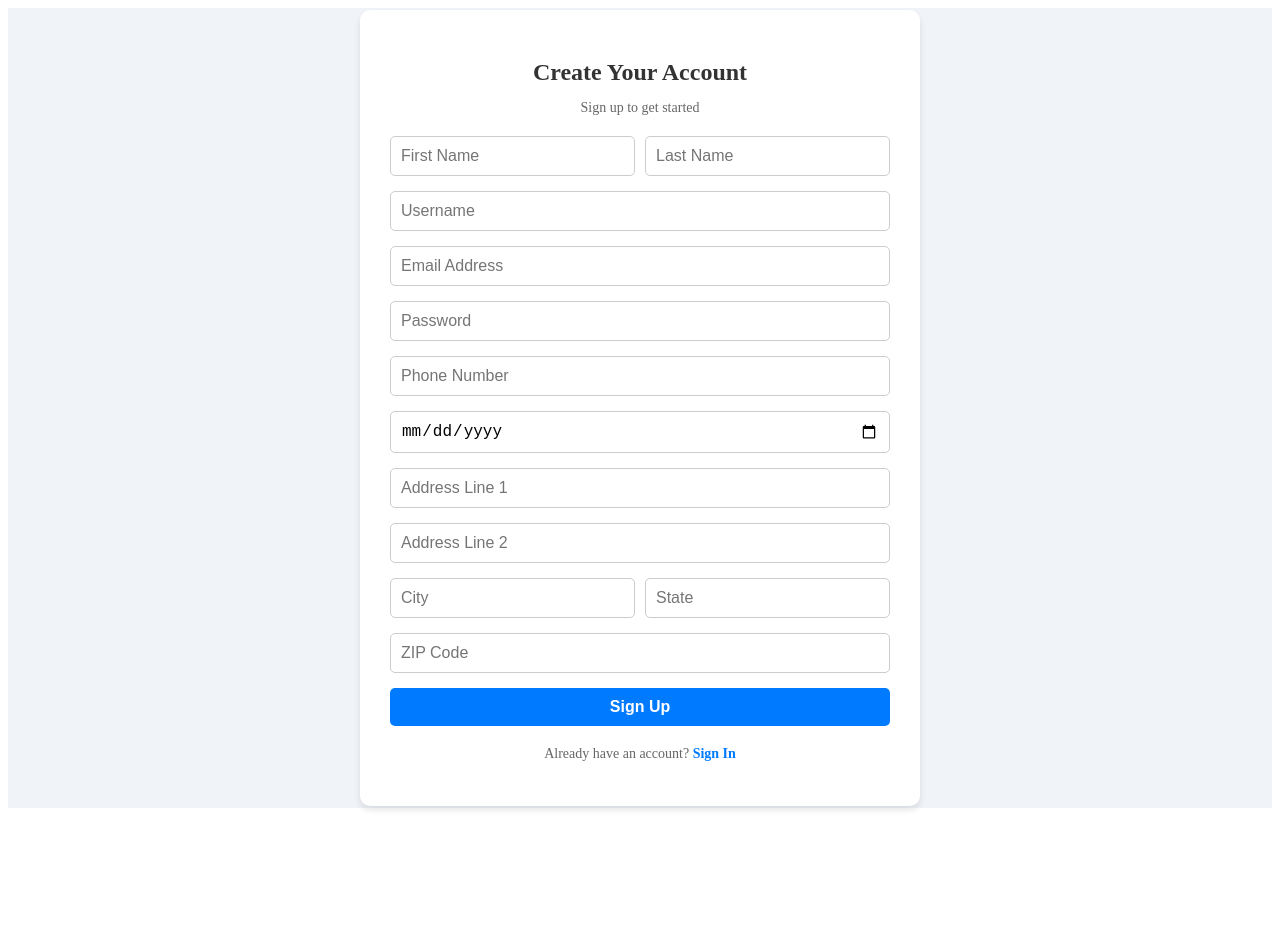
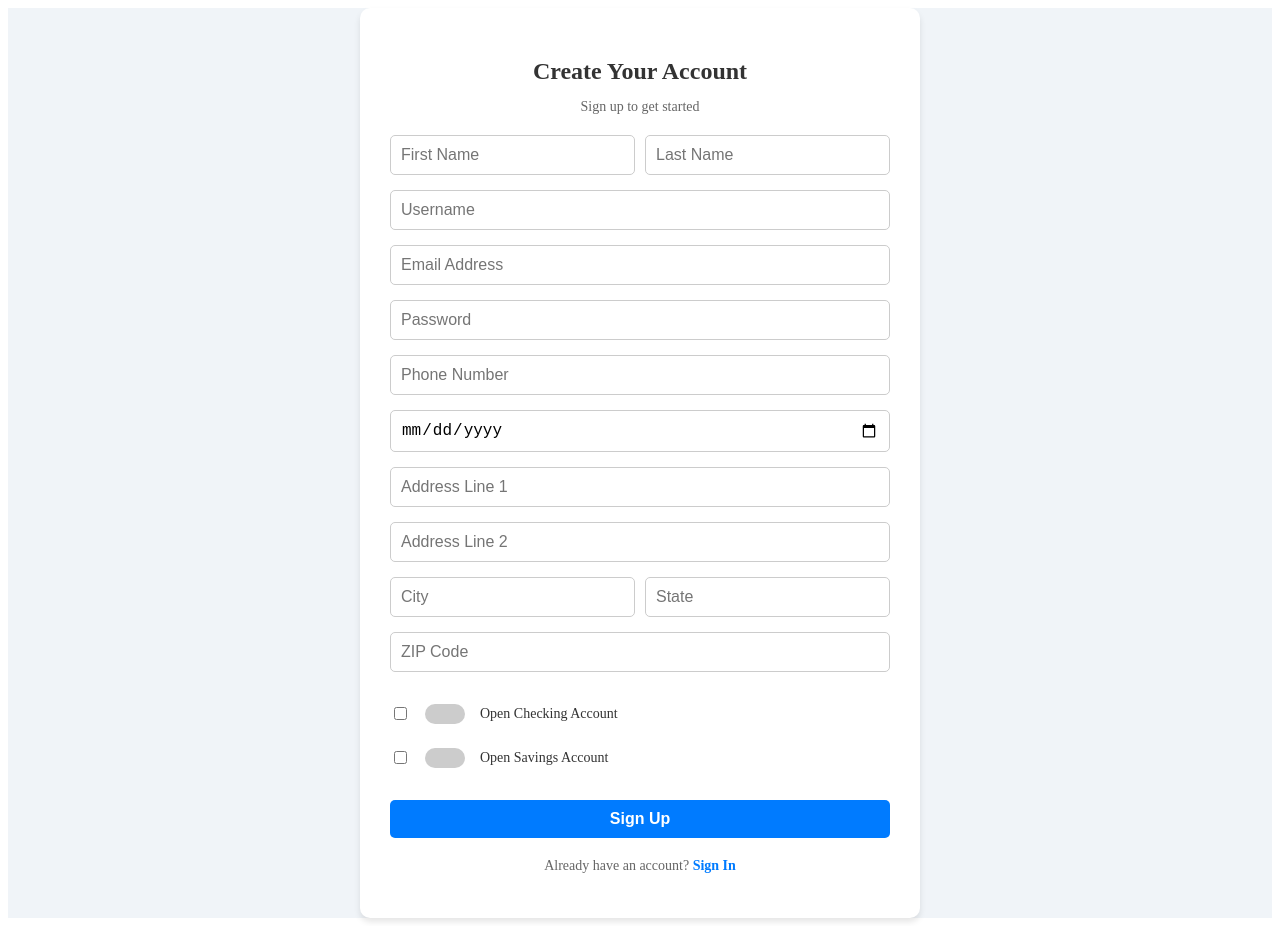
Before and after one commit to NormieNoob/Ai_Bank, a Next.js app in the folder frontend/: page /signup in a window 1280 px wide. Before the commit the page ends 816 px from the top, so only its background shows below. Built offline with nearby package versions, Linux system fonts and the light colour scheme.

Commit message:
added checkboxes to the signup page

```diff
--- a/frontend/src/app/(auth)/signup/page.js
+++ b/frontend/src/app/(auth)/signup/page.js
@@ -1,82 +1,375 @@
-'use client';
+// 'use client';
 
-import { useState } from 'react';
+// import { useState } from 'react';
+
+// export default function Signup() {
+//   const [formData, setFormData] = useState({
+//     email: '',
+//     password: '',
+//     firstName: '',
+//     lastName: '',
+//     username: '',
+//     phone: '',
+//     dateOfBirth: '',
+//     addressLine1: '',
+//     addressLine2: '',
+//     state: '',
+//     city: '',
+//     zipCode: '',
+//   });
+
+//   const [message, setMessage] = useState('');
+//   const [error, setError] = useState('');
+
+//   const handleSubmit = async (e) => {
+//     e.preventDefault();
+//     setMessage('');
+//     setError('');
+
+//     const fullAddress = [
+//       formData.addressLine1,
+//       formData.addressLine2,
+//       formData.city,
+//       formData.state,
+//       formData.zipCode
+//     ].filter(Boolean).join(', ');
+
+//     const payload = {
+//       email: formData.email,
+//       username: formData.username,
+//       password: formData.password,
+//       FirstName: formData.firstName,
+//       LastName: formData.lastName,
+//       Address: fullAddress,
+//       PhoneNumber: formData.phone,
+//       DateOfBirth: formData.dateOfBirth
+//     };
+
+//     try {
+//       console.log('Sending payload:', payload); // For debugging
+
+//       const response = await fetch(`${process.env.NEXT_PUBLIC_BACKEND_URL}/auth/createAccount`, {
+//         method: 'POST',
+//         credentials:'include',
+//         headers: {
+//           'Content-Type': 'application/json',
+//         },
+//         body: JSON.stringify(payload),
+//       });
+
+//       const data = await response.json();
+
+//       console.log('Response:', data); // For debugging
+
+//       if (!response.ok) {
+//         setError(data.message || 'Failed to sign up');
+//         return;
+//       }
+
+//       setMessage('Account created successfully! Please sign in.');
+
+//     } catch (error) {
+//       console.error('Error:', error); // For debugging
+//       setError(error.message || 'An error occurred during signup');
+//     }
+//   };
+
+//   const handleChange = (e) => {
+//     const { name, value } = e.target;
+//     setFormData({ ...formData, [name]: value });
+//   };
+
+//   return (
+//     <div style={styles.container}>
+//       <div style={styles.card}>
+//         <h2 style={styles.heading}>Create Your Account</h2>
+//         <p style={styles.subheading}>Sign up to get started</p>
+//         <form onSubmit={handleSubmit} style={styles.form}>
+//           <div style={styles.row}>
+//             <input
+//               type="text"
+//               name="firstName"
+//               placeholder="First Name"
+//               value={formData.firstName}
+//               onChange={handleChange}
+//               style={styles.input}
+//             />
+//             <input
+//               type="text"
+//               name="lastName"
+//               placeholder="Last Name"
+//               value={formData.lastName}
+//               onChange={handleChange}
+//               style={styles.input}
+//             />
+//           </div>
+//           <input
+//             type="text"
+//             name="username"
+//             placeholder="Username"
+//             value={formData.username}
+//             onChange={handleChange}
+//             style={styles.input}
+//           />
+//           <input
+//             type="email"
+//             name="email"
+//             placeholder="Email Address"
+//             value={formData.email}
+//             onChange={handleChange}
+//             style={styles.input}
+//           />
+//           <input
+//             type="password"
+//             name="password"
+//             placeholder="Password"
+//             value={formData.password}
+//             onChange={handleChange}
+//             style={styles.input}
+//           />
+//           <input
+//             type="text"
+//             name="phone"
+//             placeholder="Phone Number"
+//             value={formData.phone}
+//             onChange={handleChange}
+//             style={styles.input}
+//           />
+//           <input
+//             type="date"
+//             name="dateOfBirth"
+//             placeholder="Date of Birth"
+//             value={formData.dateOfBirth}
+//             onChange={handleChange}
+//             style={styles.input}
+//           />
+//           <input
+//             type="text"
+//             name="addressLine1"
+//             placeholder="Address Line 1"
+//             value={formData.addressLine1}
+//             onChange={handleChange}
+//             style={styles.input}
+//           />
+//           <input
+//             type="text"
+//             name="addressLine2"
+//             placeholder="Address Line 2"
+//             value={formData.addressLine2}
+//             onChange={handleChange}
+//             style={styles.input}
+//           />
+//           <div style={styles.row}>
+//             <input
+//               type="text"
+//               name="city"
+//               placeholder="City"
+//               value={formData.city}
+//               onChange={handleChange}
+//               style={styles.input}
+//             />
+//             <input
+//               type="text"
+//               name="state"
+//               placeholder="State"
+//               value={formData.state}
+//               onChange={handleChange}
+//               style={styles.input}
+//             />
+//           </div>
+//           <input
+//             type="text"
+//             name="zipCode"
+//             placeholder="ZIP Code"
+//             value={formData.zipCode}
+//             onChange={handleChange}
+//             style={styles.input}
+//           />
+//           {error && <p style={styles.error}>{error}</p>}
+//           {message && <p style={styles.success}>{message}</p>}
+//           <button type="submit" style={styles.button}>Sign Up</button>
+//         </form>
+//         <p style={styles.signinLink}>
+//           Already have an account? <a href="/signin" style={styles.link}>Sign In</a>
+//         </p>
+//       </div>
+//     </div>
+//   );
+// }
+
+// const styles = {
+//   container: {
+//     display: 'flex',
+//     justifyContent: 'center',
+//     alignItems: 'center',
+//     minHeight: '100vh',
+//     backgroundColor: '#f0f4f8',
+//   },
+//   card: {
+//     maxWidth: '500px',
+//     width: '100%',
+//     padding: '30px',
+//     backgroundColor: '#fff',
+//     borderRadius: '10px',
+//     boxShadow: '0px 4px 6px rgba(0, 0, 0, 0.1)',
+//     textAlign: 'center',
+//   },
+//   heading: {
+//     fontSize: '24px',
+//     color: '#333',
+//     marginBottom: '10px',
+//   },
+//   subheading: {
+//     fontSize: '14px',
+//     color: '#666',
+//     marginBottom: '20px',
+//   },
+//   form: {
+//     display: 'flex',
+//     flexDirection: 'column',
+//     gap: '15px',
+//   },
+//   row: {
+//     display: 'flex',
+//     gap: '10px',
+//   },
+//   input: {
+//     flex: 1,
+//     padding: '10px',
+//     fontSize: '16px',
+//     borderRadius: '5px',
+//     border: '1px solid #ccc',
+//   },
+//   button: {
+//     padding: '10px',
+//     borderRadius: '5px',
+//     border: 'none',
+//     backgroundColor: '#007bff',
+//     color: '#fff',
+//     fontSize: '16px',
+//     cursor: 'pointer',
+//     fontWeight: 'bold',
+//   },
+//   error: {
+//     marginTop: '10px',
+//     color: '#dc3545',
+//     fontSize: '14px',
+//   },
+//   success: {
+//     marginTop: '10px',
+//     color: '#28a745',
+//     fontSize: '14px',
+//   },
+//   signinLink: {
+//     marginTop: '20px',
+//     fontSize: '14px',
+//     color: '#666',
+//   },
+//   link: {
+//     color: '#007bff',
+//     textDecoration: 'none',
+//     fontWeight: 'bold',
+//   },
+// };
+"use client";
+
+import { useState } from "react";
 
 export default function Signup() {
   const [formData, setFormData] = useState({
-    email: '',
-    password: '',
-    firstName: '',
-    lastName: '',
-    username: '',
-    phone: '',
-    dateOfBirth: '',
-    addressLine1: '',
-    addressLine2: '',
-    state: '',
-    city: '',
-    zipCode: '',
+    email: "",
+    password: "",
+    firstName: "",
+    lastName: "",
+    username: "",
+    phone: "",
+    dateOfBirth: "",
+    addressLine1: "",
+    addressLine2: "",
+    state: "",
+    city: "",
+    zipCode: "",
+    accountType: { checking: false, savings: false }, // Added for account type
   });
 
-  const [message, setMessage] = useState('');
-  const [error, setError] = useState('');
+  const [message, setMessage] = useState("");
+  const [error, setError] = useState("");
 
   const handleSubmit = async (e) => {
     e.preventDefault();
-    setMessage('');
-    setError('');
+    setMessage("");
+    setError("");
+
+    // Check if at least one account type is selected
+    if (!formData.accountType.checking && !formData.accountType.savings) {
+      setError("You must select at least one account type (Checking or Savings).");
+      return;
+    }
 
     const fullAddress = [
       formData.addressLine1,
       formData.addressLine2,
       formData.city,
       formData.state,
-      formData.zipCode
-    ].filter(Boolean).join(', ');
+      formData.zipCode,
+    ]
+      .filter(Boolean)
+      .join(", ");
 
     const payload = {
       email: formData.email,
       username: formData.username,
       password: formData.password,
-      FirstName: formData.firstName,
-      LastName: formData.lastName,
-      Address: fullAddress,
-      PhoneNumber: formData.phone,
-      DateOfBirth: formData.dateOfBirth
+      firstName: formData.firstName,
+      lastName: formData.lastName,
+      address: fullAddress,
+      phoneNumber: formData.phone,
+      dateOfBirth: formData.dateOfBirth,
+      accountType: formData.accountType, // Include selected account types
     };
 
     try {
-      console.log('Sending payload:', payload); // For debugging
+      console.log("Sending payload:", payload); // For debugging
 
-      const response = await fetch(`${process.env.NEXT_PUBLIC_BACKEND_URL}/auth/createAccount`, {
-        method: 'POST',
-        credentials:'include',
-        headers: {
-          'Content-Type': 'application/json',
-        },
-        body: JSON.stringify(payload),
-      });
+      const response = await fetch(
+        `${process.env.NEXT_PUBLIC_BACKEND_URL}/auth/createAccount`,
+        {
+          method: "POST",
+          credentials: "include",
+          headers: {
+            "Content-Type": "application/json",
+          },
+          body: JSON.stringify(payload),
+        }
+      );
 
       const data = await response.json();
 
-      console.log('Response:', data); // For debugging
+      console.log("Response:", data); // For debugging
 
       if (!response.ok) {
-        setError(data.message || 'Failed to sign up');
+        setError(data.message || "Failed to sign up");
         return;
       }
 
-      setMessage('Account created successfully! Please sign in.');
-
+      setMessage("Account created successfully! Please sign in.");
     } catch (error) {
-      console.error('Error:', error); // For debugging
-      setError(error.message || 'An error occurred during signup');
+      console.error("Error:", error); // For debugging
+      setError(error.message || "An error occurred during signup");
     }
   };
 
   const handleChange = (e) => {
     const { name, value } = e.target;
     setFormData({ ...formData, [name]: value });
+  };
+
+  const handleCheckboxChange = (e) => {
+    const { name, checked } = e.target;
+    setFormData((prevData) => ({
+      ...prevData,
+      accountType: { ...prevData.accountType, [name]: checked },
+    }));
   };
 
   return (
@@ -185,9 +478,36 @@ export default function Signup() {
             onChange={handleChange}
             style={styles.input}
           />
+
+          {/* Account Type Checkboxes */}
+          <div style={styles.checkboxContainer}>
+            <label style={styles.switch}>
+              <input
+                type="checkbox"
+                name="checking"
+                checked={formData.accountType.checking}
+                onChange={handleCheckboxChange}
+              />
+              <span style={styles.slider}></span>
+              <p style={styles.switchLabel}>Open Checking Account</p>
+            </label>
+            <label style={styles.switch}>
+              <input
+                type="checkbox"
+                name="savings"
+                checked={formData.accountType.savings}
+                onChange={handleCheckboxChange}
+              />
+              <span style={styles.slider}></span>
+              <p style={styles.switchLabel}>Open Savings Account</p>
+            </label>
+          </div>
+
           {error && <p style={styles.error}>{error}</p>}
           {message && <p style={styles.success}>{message}</p>}
-          <button type="submit" style={styles.button}>Sign Up</button>
+          <button type="submit" style={styles.button}>
+            Sign Up
+          </button>
         </form>
         <p style={styles.signinLink}>
           Already have an account? <a href="/signin" style={styles.link}>Sign In</a>
@@ -199,75 +519,105 @@ export default function Signup() {
 
 const styles = {
   container: {
-    display: 'flex',
-    justifyContent: 'center',
-    alignItems: 'center',
-    minHeight: '100vh',
-    backgroundColor: '#f0f4f8',
+    display: "flex",
+    justifyContent: "center",
+    alignItems: "center",
+    minHeight: "100vh",
+    backgroundColor: "#f0f4f8",
   },
   card: {
-    maxWidth: '500px',
-    width: '100%',
-    padding: '30px',
-    backgroundColor: '#fff',
-    borderRadius: '10px',
-    boxShadow: '0px 4px 6px rgba(0, 0, 0, 0.1)',
-    textAlign: 'center',
+    maxWidth: "500px",
+    width: "100%",
+    padding: "30px",
+    backgroundColor: "#fff",
+    borderRadius: "10px",
+    boxShadow: "0px 4px 6px rgba(0, 0, 0, 0.1)",
+    textAlign: "center",
   },
   heading: {
-    fontSize: '24px',
-    color: '#333',
-    marginBottom: '10px',
+    fontSize: "24px",
+    color: "#333",
+    marginBottom: "10px",
   },
   subheading: {
-    fontSize: '14px',
-    color: '#666',
-    marginBottom: '20px',
+    fontSize: "14px",
+    color: "#666",
+    marginBottom: "20px",
   },
   form: {
-    display: 'flex',
-    flexDirection: 'column',
-    gap: '15px',
+    display: "flex",
+    flexDirection: "column",
+    gap: "15px",
   },
   row: {
-    display: 'flex',
-    gap: '10px',
+    display: "flex",
+    gap: "10px",
   },
   input: {
     flex: 1,
-    padding: '10px',
-    fontSize: '16px',
-    borderRadius: '5px',
-    border: '1px solid #ccc',
+    padding: "10px",
+    fontSize: "16px",
+    borderRadius: "5px",
+    border: "1px solid #ccc",
+  },
+  checkboxContainer: {
+    display: "flex",
+    flexDirection: "column",
+    alignItems: "flex-start",
+    gap: "0px", // Reduced space between checkboxes
+    margin: "5px 0", // Adjusted overall margin for better layout
+  },
+  switch: {
+    position: "relative",
+    display: "flex",
+    alignItems: "center",
+    gap: "15px",
+    padding: "0px 0", // Reduced vertical padding
+  },
+  switchLabel: {
+    fontSize: "14px",
+    color: "#333",
+  },
+  slider: {
+    width: "40px",
+    height: "20px",
+    backgroundColor: "#ccc",
+    borderRadius: "50px",
+    position: "relative",
+    transition: "background-color 0.3s",
+    cursor: "pointer",
+  },
+  sliderChecked: {
+    backgroundColor: "#007bff",
   },
   button: {
-    padding: '10px',
-    borderRadius: '5px',
-    border: 'none',
-    backgroundColor: '#007bff',
-    color: '#fff',
-    fontSize: '16px',
-    cursor: 'pointer',
-    fontWeight: 'bold',
+    padding: "10px",
+    borderRadius: "5px",
+    border: "none",
+    backgroundColor: "#007bff",
+    color: "#fff",
+    fontSize: "16px",
+    cursor: "pointer",
+    fontWeight: "bold",
   },
   error: {
-    marginTop: '10px',
-    color: '#dc3545',
-    fontSize: '14px',
+    marginTop: "10px",
+    color: "#dc3545",
+    fontSize: "14px",
   },
   success: {
-    marginTop: '10px',
-    color: '#28a745',
-    fontSize: '14px',
+    marginTop: "10px",
+    color: "#28a745",
+    fontSize: "14px",
   },
   signinLink: {
-    marginTop: '20px',
-    fontSize: '14px',
-    color: '#666',
+    marginTop: "20px",
+    fontSize: "14px",
+    color: "#666",
   },
   link: {
-    color: '#007bff',
-    textDecoration: 'none',
-    fontWeight: 'bold',
+    color: "#007bff",
+    textDecoration: "none",
+    fontWeight: "bold",
   },
 };
```
